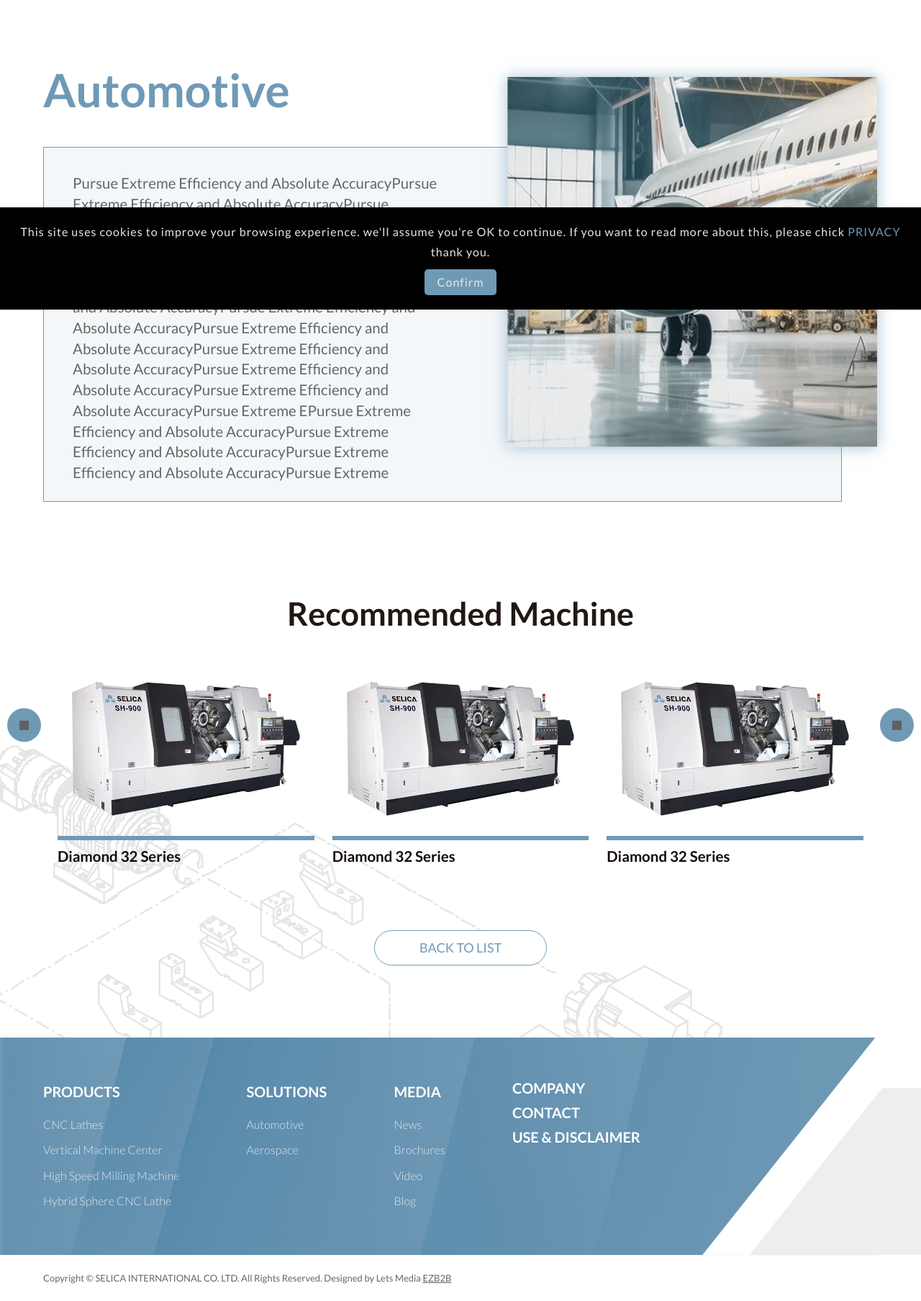
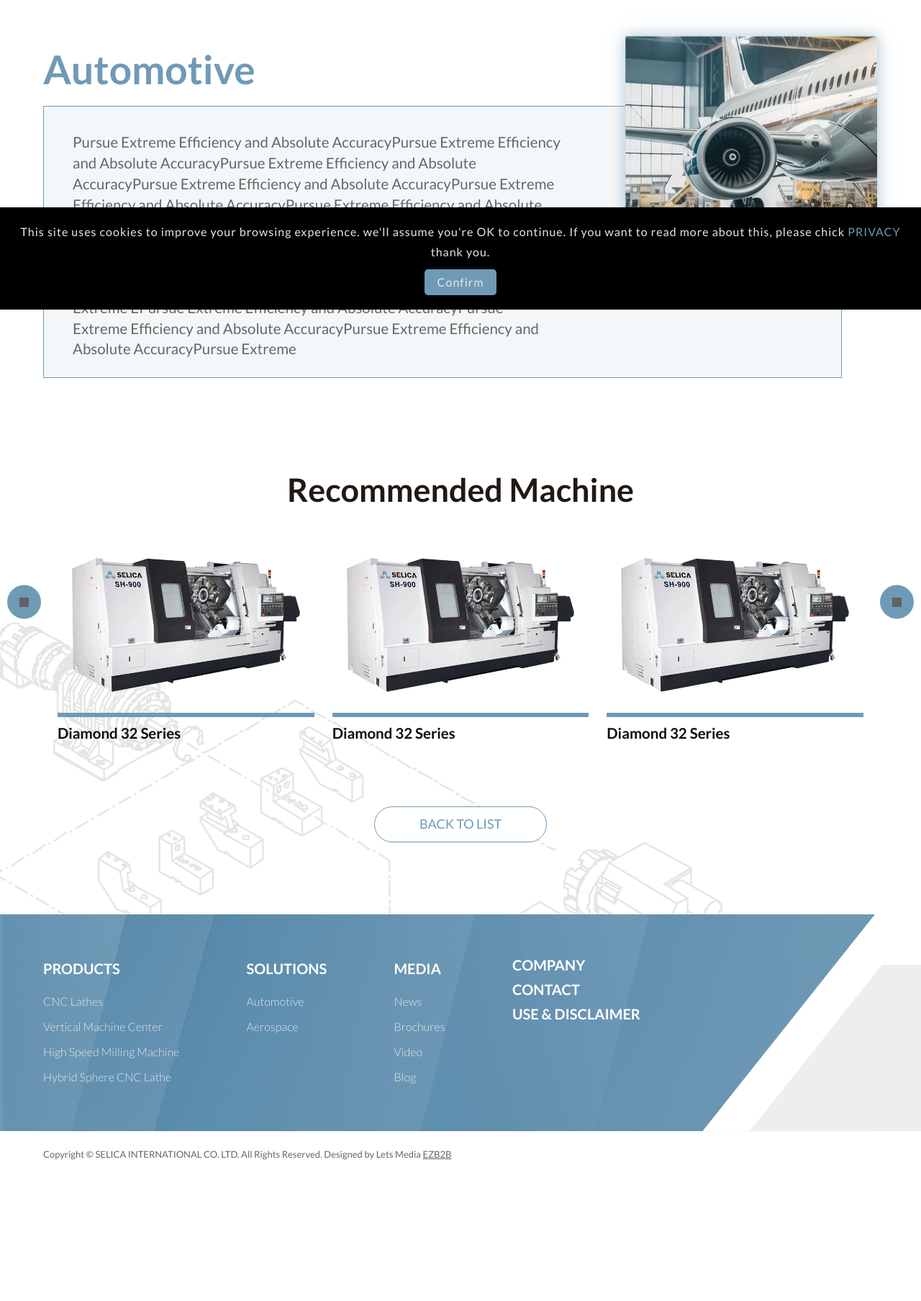
Before and after one commit to tseng7510/2025_SELICA, a PHP site: page /eng/solution_detail.php in a window 1280 px wide. Shown: the part 370-2177 px from the top of the page at 72% size. After the commit the page ends 1981 px from the top, so only its background shows below. Run offline with PHP 8.4, Linux system fonts and the light colour scheme; grey boxes are pictures that could not be loaded.

Commit message:
20250226更新

```diff
--- a/css/solution.css
+++ b/css/solution.css
@@ -39,7 +39,7 @@
   background: linear-gradient(to bottom, rgba(111, 154, 182, 0) 10%, rgb(111, 154, 182) 50%);
 }
 .solutionList .listBox .item:hover .description {
-  color: #6F9AB6;
+  color: #6f9ab6;
 }
 .solutionList .listBox .title {
   color: #000;
@@ -83,17 +83,24 @@
   margin-bottom: 10%;
 }
 .solutionDetail .topBox .title {
-  color: #6F9AB6;
+  width: 66%;
+  color: #6f9ab6;
   margin-bottom: 2%;
-  font-size: var(--clamp90);
+  line-height: 1;
+  font-size: var(--clamp70);
+}
+@media screen and (max-width: 767px) {
+  .solutionDetail .topBox .title {
+    width: 100%;
+  }
 }
 .solutionDetail .topBox .infoBox {
   display: flex;
   align-items: flex-start;
   margin-right: 50px;
-  border: 1px solid #6F9AB6;
+  border: 1px solid #6f9ab6;
   padding: 35px 40px 25px;
-  background: #F4F7F9;
+  background: #f4f7f9;
 }
 @media screen and (max-width: 767px) {
   .solutionDetail .topBox .infoBox {
@@ -103,7 +110,7 @@
   }
 }
 .solutionDetail .topBox .infoBox .col {
-  width: 50%;
+  width: 66%;
 }
 @media screen and (max-width: 767px) {
   .solutionDetail .topBox .infoBox .col {
@@ -112,6 +119,8 @@
 }
 @media screen and (min-width: 768px) {
   .solutionDetail .topBox .infoBox .pic {
+    width: 34%;
+    max-width: 400px;
     margin-top: -15%;
     transform: translateX(90px);
     box-shadow: 0 0 20px rgba(111, 154, 182, 0.6);
@@ -150,7 +159,7 @@
 .solutionDetail .productBox .item .picBox {
   padding: 0 20px 8%;
   margin-bottom: 10px;
-  border-bottom: 6px solid #6F9AB6;
+  border-bottom: 6px solid #6f9ab6;
 }
 .solutionDetail .productBox .item .picBox .pic {
   max-width: 350px;
@@ -167,7 +176,7 @@
 }
 .solutionDetail .swiperArrow {
   position: absolute;
-  background: #6F9AB6;
+  background: #6f9ab6;
   width: 47px;
   height: 47px;
   top: 50%;
@@ -182,11 +191,11 @@
   transition: all 0.3s ease;
 }
 .solutionDetail .swiperArrow::after {
-  content: "";
+  content: '';
   width: 13px;
   height: 13px;
   display: block;
-  background: url("../images/icon/icon_arrow.svg") center no-repeat;
+  background: url('../images/icon/icon_arrow.svg') center no-repeat;
   filter: invert(1);
 }
 .solutionDetail .swiperArrow.swiper-button-next {
@@ -201,4 +210,4 @@
 }
 .solutionDetail .pageBtnBox {
   border: none;
-}/*# sourceMappingURL=solution.css.map */
+} /*# sourceMappingURL=solution.css.map */
--- a/css/style.css
+++ b/css/style.css
@@ -364,7 +364,8 @@ template,
   --clamp48: clamp(30px, 3.5vw, 48px);
   --clamp54: clamp(35px, 4vw, 54px);
   --clamp60: clamp(40px, 4vw, 60px);
-  --clamp64: clamp(42px, 4vw, 64px);
+  --clamp64: clamp(40px, 4vw, 64px);
+  --clamp70: clamp(42px, 4.3vw, 70px);
   --clamp90: clamp(45px, 5vw, 90px);
 }
 @media screen and (max-width: 1000px) {
```
